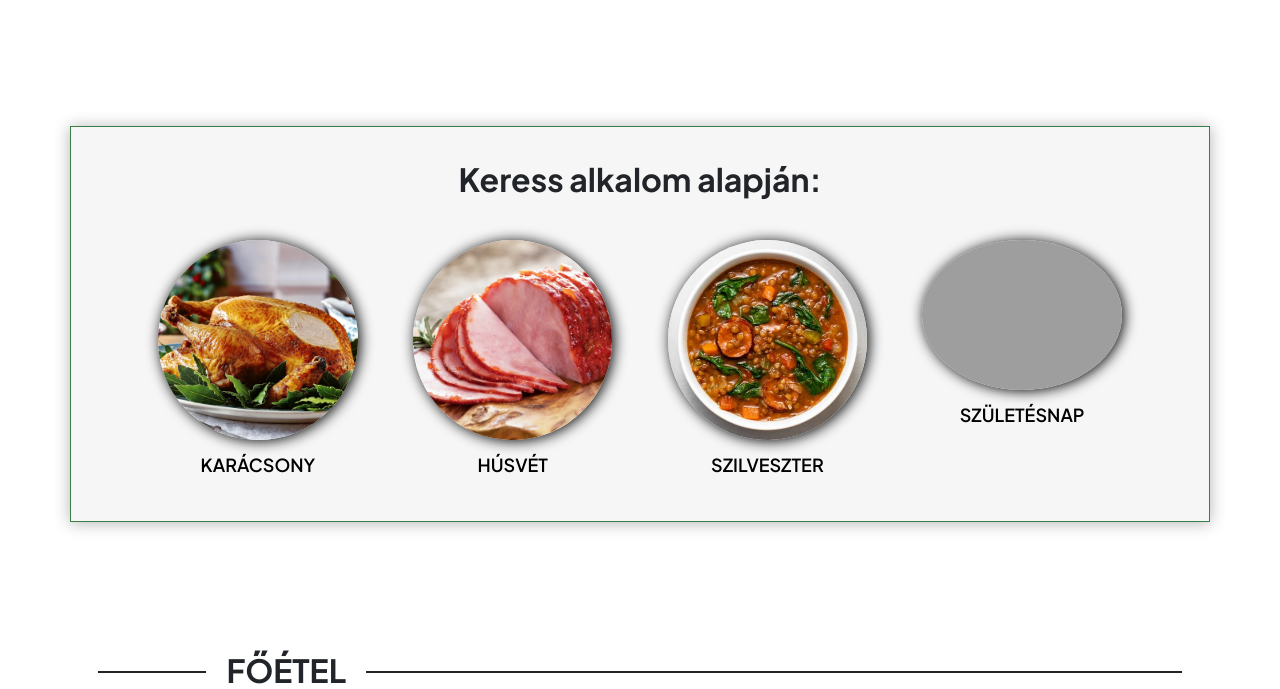
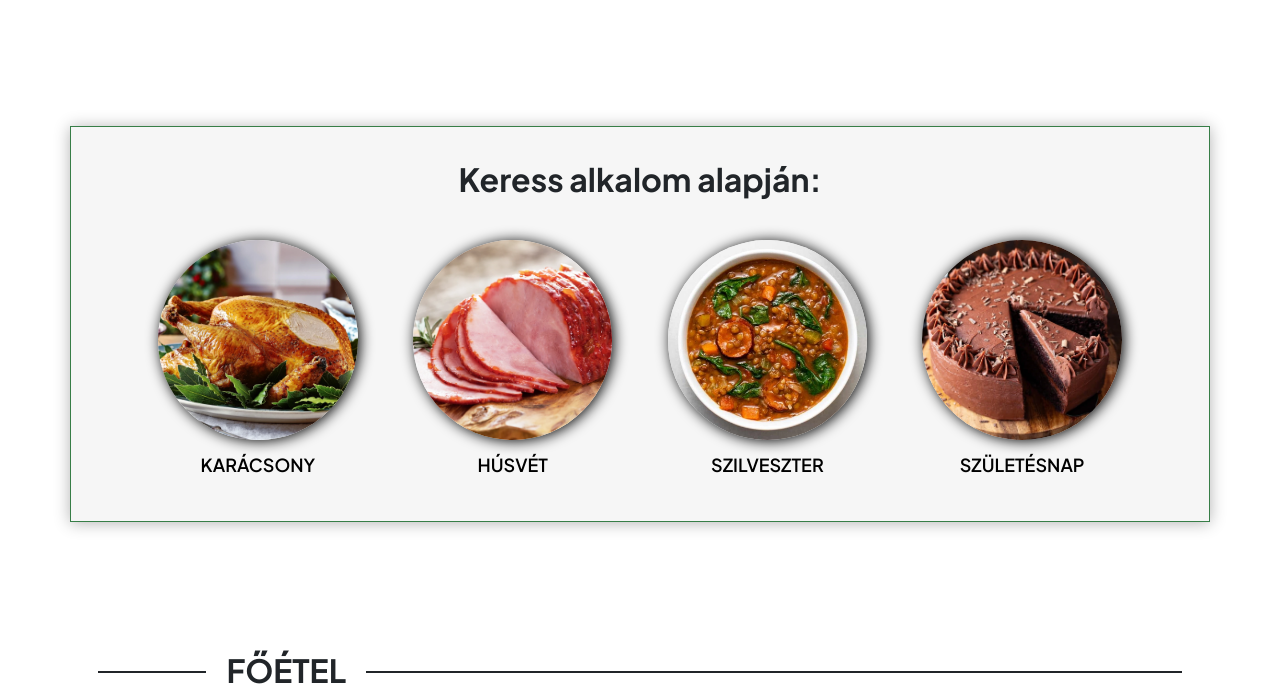
Before and after one commit to KT1M1/Project, a PHP site: page / in a window 1280 px wide. Shown: the part 757-1446 px from the top of the page. Run offline with PHP 8.4, Linux system fonts and the light colour scheme; data that the repository does not hold is empty; grey boxes are pictures that could not be loaded.

Commit message:
Small Fixes

```diff
--- a/client/pages/main.php
+++ b/client/pages/main.php
@@ -93,7 +93,7 @@ $recipe_data_15 = get_recipe_by_id(15)[0];
         </div>
         <div class="ing-icon-piece">
             <a href="/page/search&occasion=54" class="rotate">
-                <img class="img-fluid ing-icon rotate-image" src="./client/assets/img/occasion/bda.webp" alt="Birthday">
+                <img class="img-fluid ing-icon rotate-image" src="./client/assets/img/occasion/birthday.webp" alt="Birthday">
                 <p class="ing-piece-txt">Születésnap</p>
             </a>
         </div>
--- a/client/pages/profile.php
+++ b/client/pages/profile.php
@@ -114,7 +114,6 @@ $liked = get_liked($user["id"]);
             ';
         }
         ?>
-
     </div>
 
 </div>
--- a/index.php
+++ b/index.php
@@ -21,8 +21,11 @@
 <!DOCTYPE html>
 <html lang="hu">
 <head>
+    <title>Flavora</title>
     <meta charset="UTF-8">
     <meta name="viewport" content="width=device-width, initial-scale=1.0">
+    <meta name="description" content="Böngéssz gyorsan és egyszerűen mások által feltöltött recept között, vagy töltsd fel sajátod ezen a magyar receptfeltöltő oldalon.">
+    <meta name="keywords" content="receptmegosztó, magyar receptek, recept feltöltés, online receptkönyv, receptkereső, konyhaművészet, egyszerű receptek, gasztronómia">
     <link href="https://cdn.jsdelivr.net/npm/bootstrap@5.0.2/dist/css/bootstrap.min.css" rel="stylesheet" integrity="sha384-EVSTQN3/azprG1Anm3QDgpJLIm9Nao0Yz1ztcQTwFspd3yD65VohhpuuCOmLASjC" crossorigin="anonymous">
     <link rel="preconnect" href="https://fonts.googleapis.com">
     <link rel="preconnect" href="https://fonts.gstatic.com" crossorigin>
@@ -32,9 +35,7 @@
     <link rel="stylesheet" href="/client/assets/css/style.css">
     <link rel="stylesheet" href="/client/assets/css/popular.css">
     <link rel="stylesheet" href="/client/assets/css/return.css">
-
     <link rel="icon" href="/client/assets/img/logocirc.png" type="image/x-icon">
-    <title>Flavora</title>
 </head>
 <body>
 
--- a/server/main.php
+++ b/server/main.php
@@ -1,4 +1,6 @@
 <?php
+
+// Get most popular recipes for main page
 
 require_once(__DIR__ . "/db.php");
 
--- a/server/recipe.php
+++ b/server/recipe.php
@@ -97,7 +97,7 @@ function format_main_sub_cat_hierarchy($main_cats, $sub_cats) {
     return $cat_array;
 }
 
-//Recept feltöltése
+// Upload Recipe
 
 function insert_ingredient($name){
     global $db;
```
Also changed, not shown: server/user.php (+5 -4 lines).
